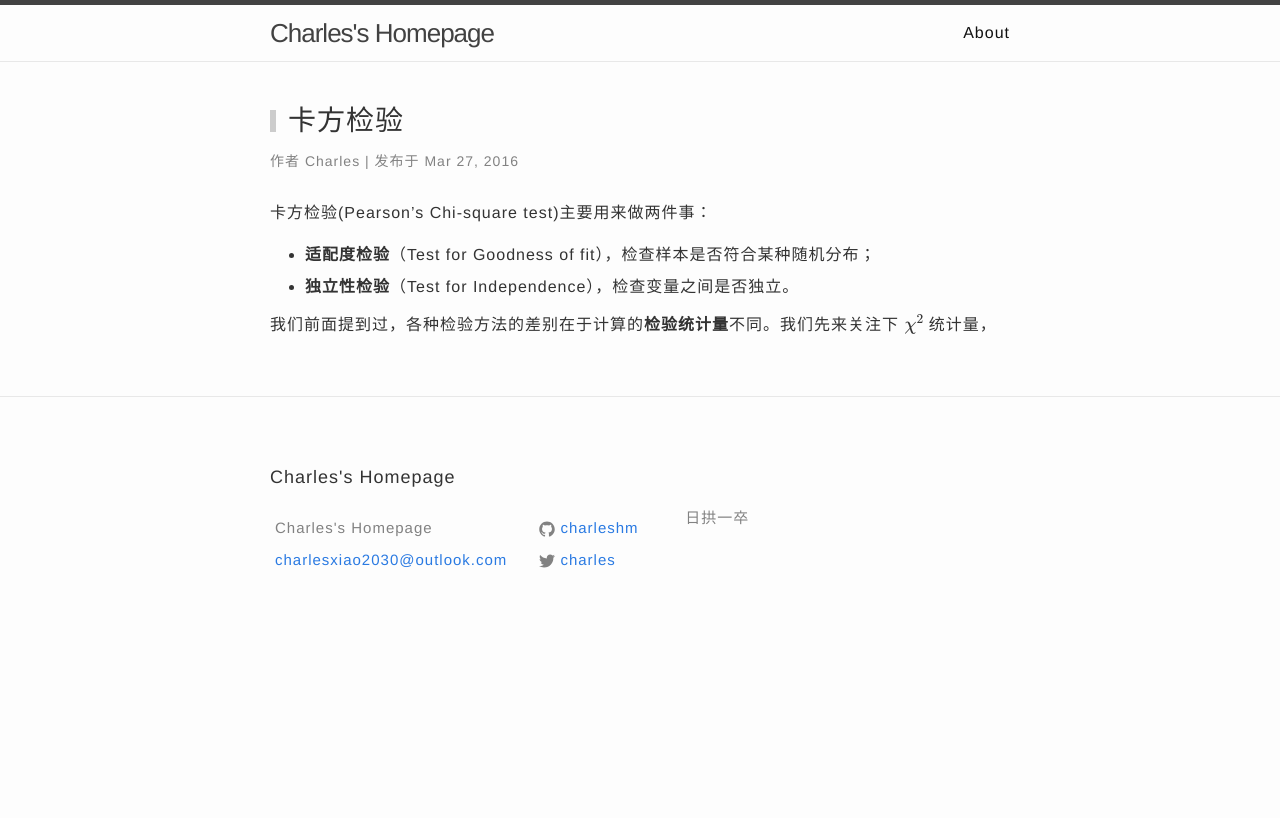
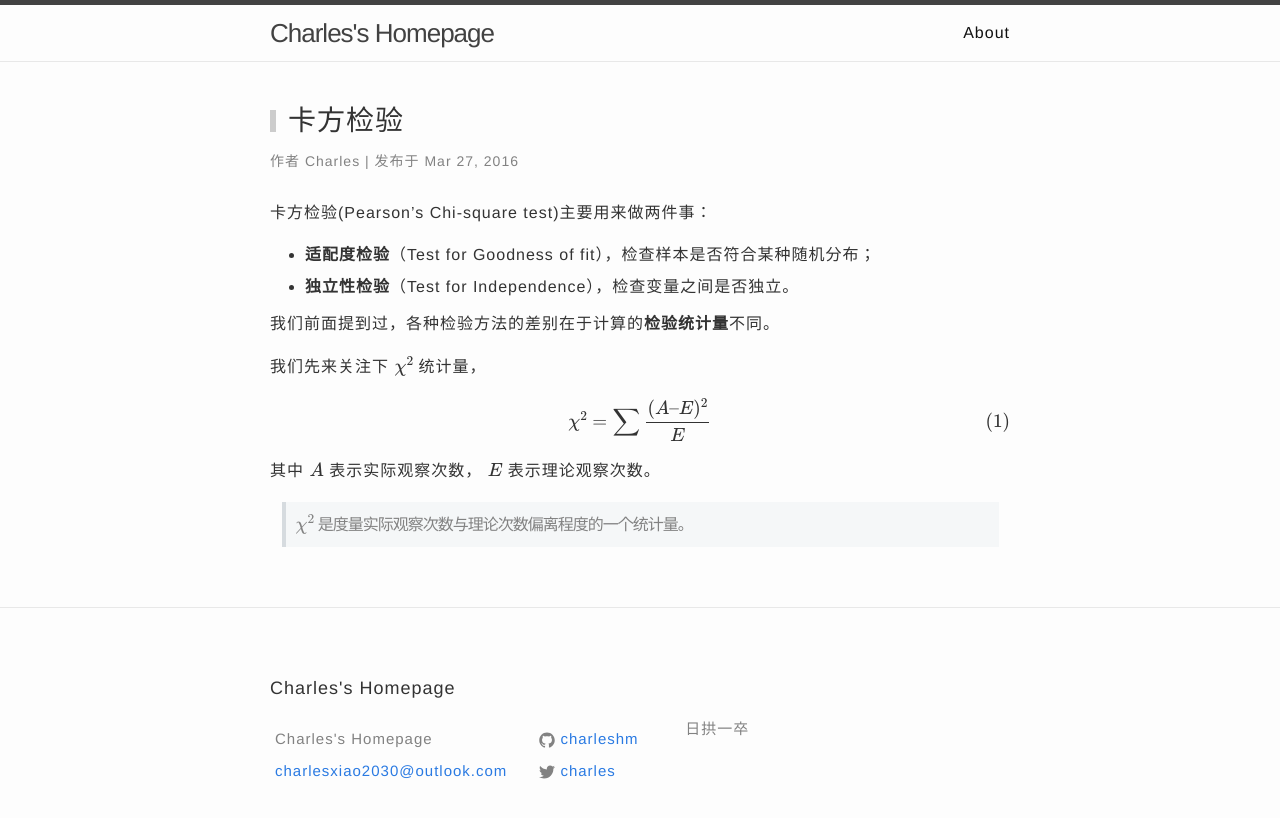
Before and after one commit to charleshm/charleshm.github.io, a Jekyll site: the page built from _posts/2016-03-28-Chi-square-test.md, in a window 1280 px wide. Shown: the top 818 px of the page. Built offline with Jekyll 4.4.1, drawn with Linux system fonts in a browser that asks for light colours; some web fonts are replaced; formulas are drawn with MathJax 3; comment, search, counter and statistics services are not loaded.

Commit message:
Hypothesis Test

```diff
--- a/_posts/2016-03-28-Chi-square-test.md
+++ b/_posts/2016-03-28-Chi-square-test.md
@@ -12,4 +12,12 @@ categories: 机器学习 统计学
 - **适配度检验**（Test for Goodness of fit），检查样本是否符合某种随机分布；
 - **独立性检验**（Test for Independence），检查变量之间是否独立。
 
-我们前面提到过，各种检验方法的差别在于计算的**检验统计量**不同。我们先来关注下 $\chi^2$ 统计量，
+我们前面提到过，各种检验方法的差别在于计算的**检验统计量**不同。
+
+我们先来关注下 $\chi^2$ 统计量，
+
+$$\chi^2 = \sum \frac{(A – E)^2}{E} \tag{1}$$
+
+其中 $A$ 表示实际观察次数， $E$ 表示理论观察次数。
+
+> $\chi^2$ 是度量实际观察次数与理论次数偏离程度的一个统计量。
```
